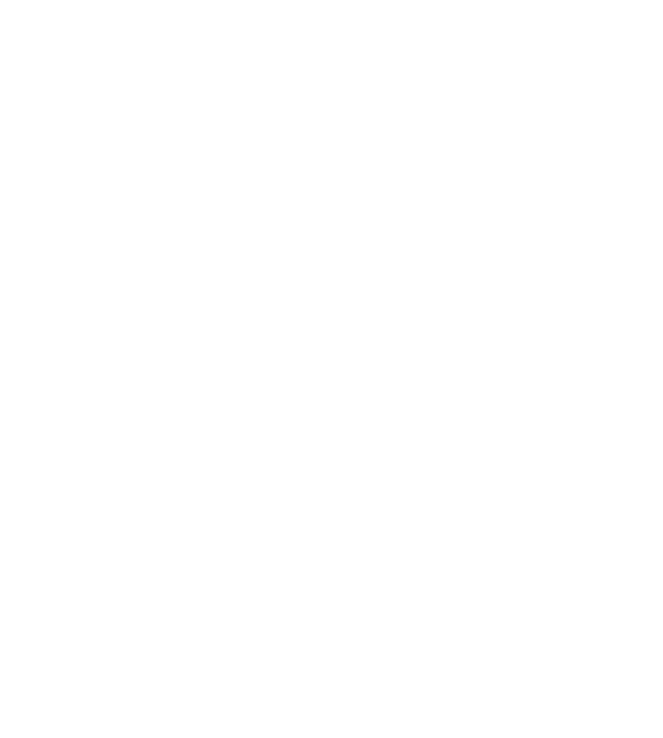
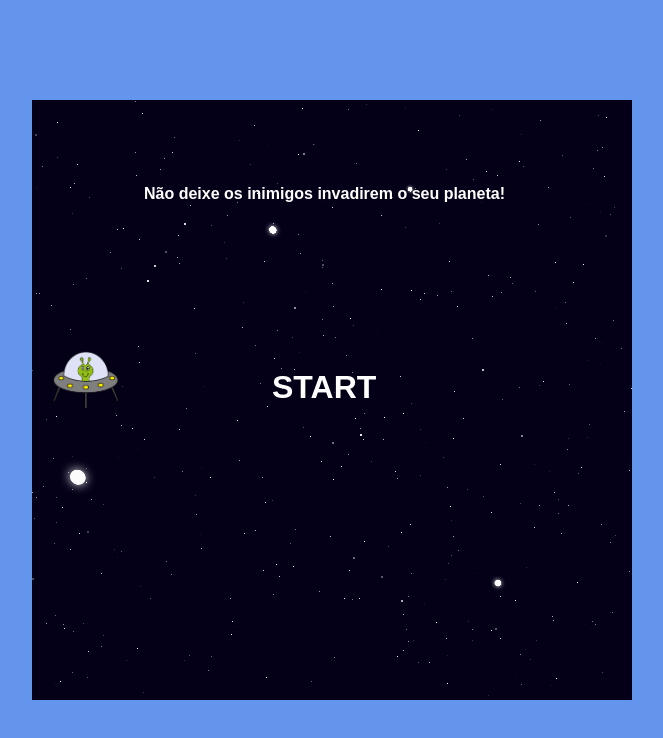
Before and after one commit to thiagoviks/space-shooter-dio-project, a plain HTML site: page index.html in a window 1280 px wide. Shown: the whole page, without its empty margins (308-971 px from the left). Drawn offline with Linux system fonts and the light colour scheme.

Commit message:
Adicionado tags HTML e estilo CSS

```diff
--- a/index.html
+++ b/index.html
@@ -7,6 +7,15 @@
     <title>Shooter</title>
   </head>
   <body>
+    <div id="main-play-area">
+      <img class="player-shooter" src="./img/hero.png" alt="hero" />
+      <h4 class="game-instructions">
+        Não deixe os inimigos invadirem o seu planeta!
+      </h4>
+      <div class="start-button">
+        <h1>START</h1>
+      </div>
+    </div>
     <script type="text/javascript" src="script.js"></script>
   </body>
 </html>
--- a/style.css
+++ b/style.css
@@ -0,0 +1,65 @@
+body {
+  height: 100vh;
+  width: 100%;
+  display: flex;
+  justify-content: center;
+  align-items: center;
+  padding: 0;
+  margin: 0;
+  font-family: sans-serif;
+  background-color: cornflowerblue;
+}
+
+#main-play-area {
+  background-color: black;
+  background-image: url(img/space.png);
+  height: 600px;
+  width: 600px;
+}
+
+.game-instructions {
+  position: relative;
+  color: white;
+  left: 7rem;
+  top: 0px;
+}
+
+.start-button {
+  position: relative;
+  color: white;
+  top: 9rem;
+  left: 15rem;
+  cursor: pointer;
+}
+
+.player-shooter {
+  position: relative;
+  height: 60px;
+  width: 70px;
+  left: 20px;
+  top: 250px;
+}
+
+.laser {
+  position: relative;
+  width: 40px;
+  height: 30px;
+}
+
+.alien {
+  height: 60px;
+  width: 70px;
+  position: relative;
+}
+
+.alien-transition {
+  opacity: 1;
+  transition: opacity 1.5s ease-in-out;
+}
+
+.dead-alien {
+  height: 60px;
+  width: 70px;
+  position: relative;
+  opacity: 0;
+}
```
Also changed, not shown: 1 other file.
